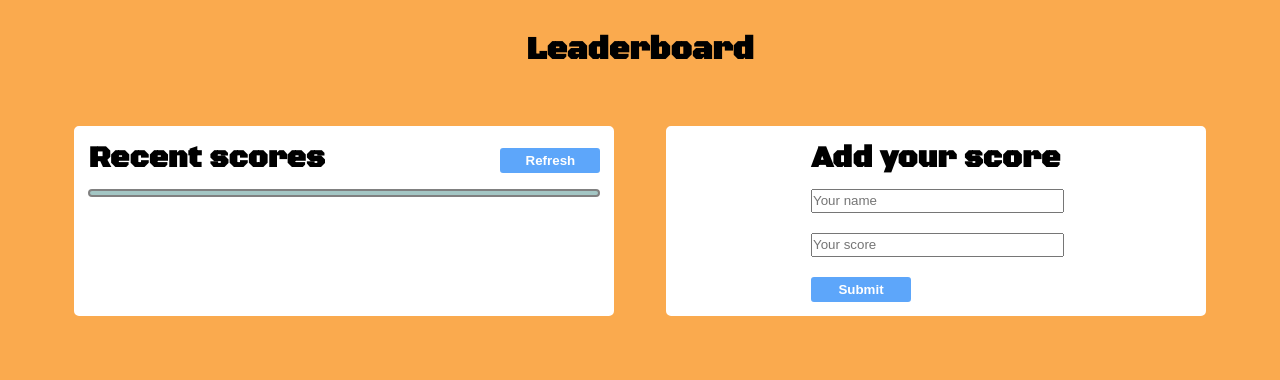
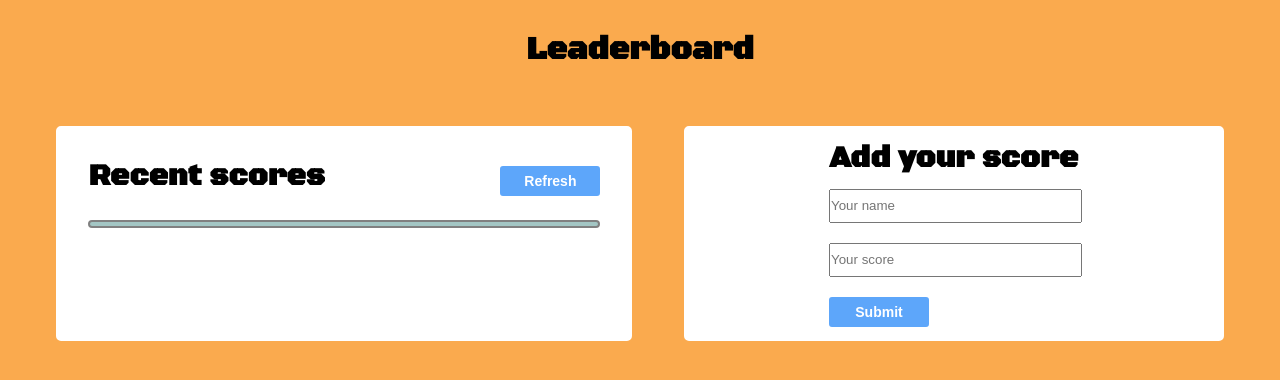
Before and after one commit to wacoo/smart-api-leaderboard, a website built with webpack: page src/index.html in a window 1280 px wide. Built offline with nearby package versions, Linux system fonts and the light colour scheme; no server answers.

Commit message:
Fix score padding

```diff
--- a/src/style.css
+++ b/src/style.css
@@ -24,7 +24,7 @@ body {
 }
 
 .recent-scores {
-  padding: 12px;
+  padding: 30px;
 }
 
 .frm-add-score {
@@ -42,7 +42,7 @@ body {
 
 button {
   min-width: 100px;
-  max-height: 25px;
+  height: 30px;
   display: flex;
   justify-content: center;
   align-items: center;
@@ -51,11 +51,13 @@ button {
   border: rgb(93, 166, 250) solid 2px;
   border-radius: 3px;
   padding: 5px 0;
+  font-size: 14px;
   font-weight: 600;
 }
 
 .heading button {
   margin-top: 8px;
+  margin-bottom: 12px;
 }
 
 button:hover {
@@ -131,7 +133,7 @@ td {
 
 input {
   width: 100%;
-  height: 20px;
+  height: 30px;
 }
 
 .crown {
```
Also changed, not shown: dist/main.bundle.js.
